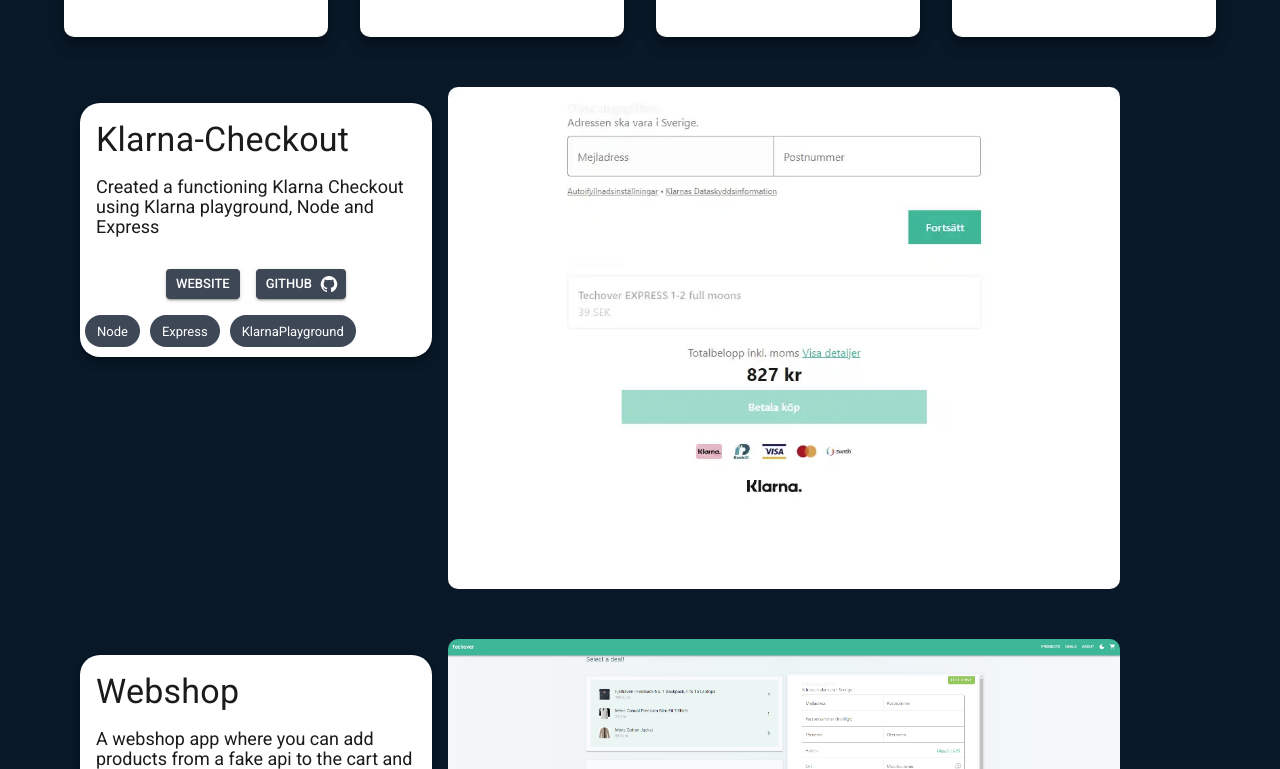
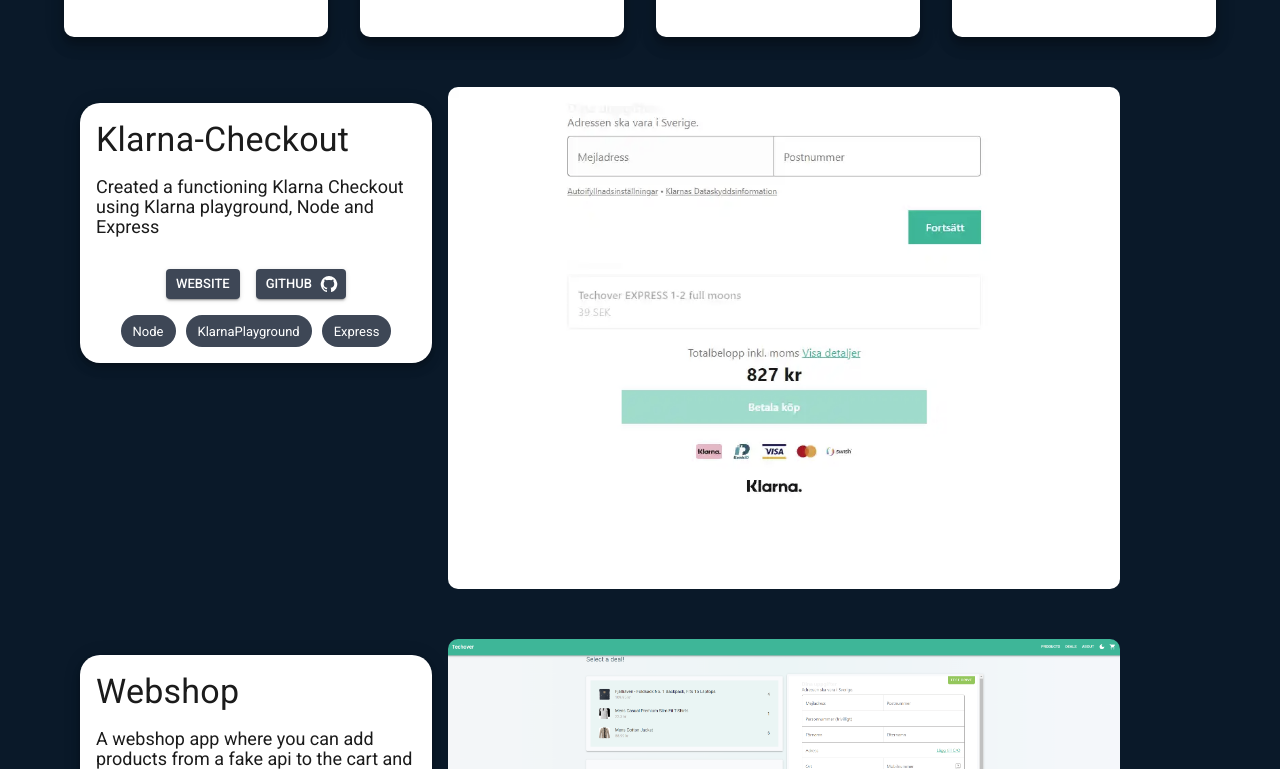
Before and after one commit to TheUnseenBug/Portfolio, a React (Create React App) app: page / in a window 1280 px wide. Shown: the part 1171-1940 px from the top of the page. Built offline with nearby package versions, Linux system fonts and the light colour scheme.

Commit message:
Fixade med chips istället för ul li

```diff
--- a/src/Component/FrontPage.jsx
+++ b/src/Component/FrontPage.jsx
@@ -22,7 +22,7 @@
         github="https://github.com/TheUnseenBug/Klarna-Checkout"
         header="Klarna-Checkout"
         bread="Created a functioning Klarna Checkout using Klarna playground, Node and Express"
-        stack={["Node", "Express", "KlarnaPlayground"]}
+        stack={["Node", "KlarnaPlayground", "Express"]}
       />
       <Project
         image={webShop}
--- a/src/Component/Project.js
+++ b/src/Component/Project.js
@@ -6,7 +6,7 @@
   return (
     <Box>
       <Grid container item sx={{ marginTop: "50px" }}>
-        <Grid item p={2} xs={12} md={3} lg={4}>
+        <Grid item p={2} xs={12} md={4} lg={4}>
           <ProjectText
             link={link}
             github={github}
--- a/src/Component/ProjectText.js
+++ b/src/Component/ProjectText.js
@@ -1,11 +1,14 @@
 import React from "react";
-import { Paper, Typography, Button, Stack, Chip } from "@mui/material";
+import { Paper, Typography, Button, Stack, Chip, Box } from "@mui/material";
 import GitHubIcon from "@mui/icons-material/GitHub";
 
 const ProjectText = ({ header, bread, link, github, stack }) => {
   const chipStyle = {
     bgcolor: "primary.main",
-    margin: "0px 5px 10px 5px",
+    margin: {
+      xs: "0px 5px 16px 5px",
+      m: "0px 5px 16px 5px",
+    },
     color: "#ffffff",
   };
   return (
@@ -64,10 +67,11 @@
           Github
         </Button>
       </Stack>
-
-      {stack.map((item, index) => (
-        <Chip sx={chipStyle} label={item} key={index}></Chip>
-      ))}
+      <Box justifyContent="center" display="flex">
+        {stack.map((item, index) => (
+          <Chip sx={chipStyle} label={item} key={index}></Chip>
+        ))}
+      </Box>
     </Paper>
   );
 };
```
